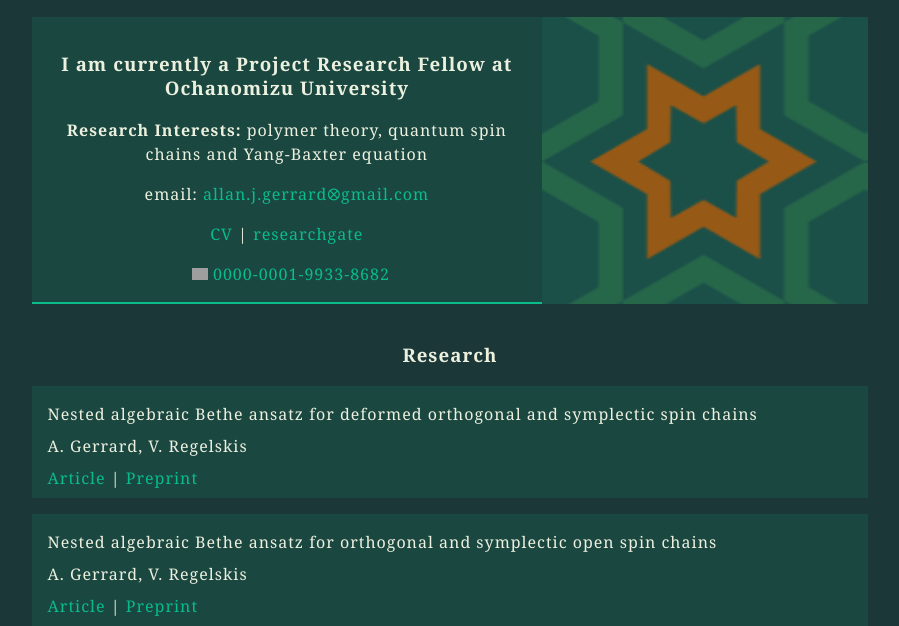
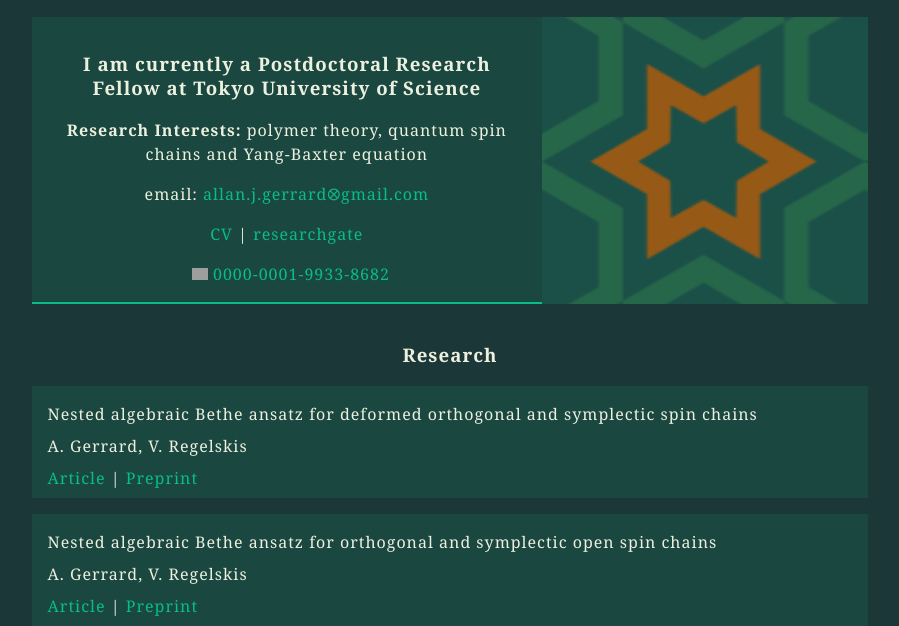
Before and after one commit to allangerrard/allangerrard.github.io, a plain HTML site: page index.html in a window 1280 px wide. Shown: the part 174-800 px from the top of the page, without its empty margins (190-1089 px from the left). Drawn offline with Linux system fonts and the light colour scheme; grey boxes are pictures that could not be loaded.

Commit message:
Update job title

```diff
--- a/index.html
+++ b/index.html
@@ -17,7 +17,7 @@
         </div>
         <div class="profile-image"></div>
         <div class="about">
-            <h3 class="">I am currently a Project Research Fellow at Ochanomizu University</h3>
+            <h3 class="">I am currently a Postdoctoral Research Fellow at Tokyo University of Science</h3>
             <p><b>Research Interests:</b> polymer theory, quantum spin chains and Yang-Baxter equation</p>
             <p>email: <a href="">allan.j.gerrard&#11097;gmail.com</a></p>
             <p></p><a href="">CV</a> | <a href="https://www.researchgate.net/profile/Allan-Gerrard">researchgate</a></p>
```
